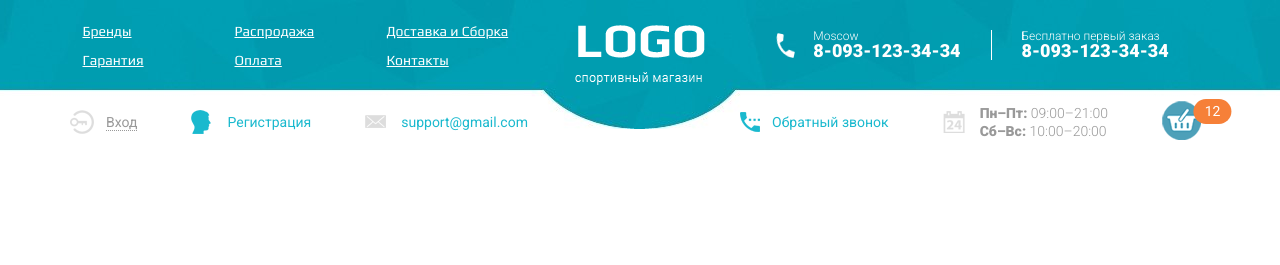
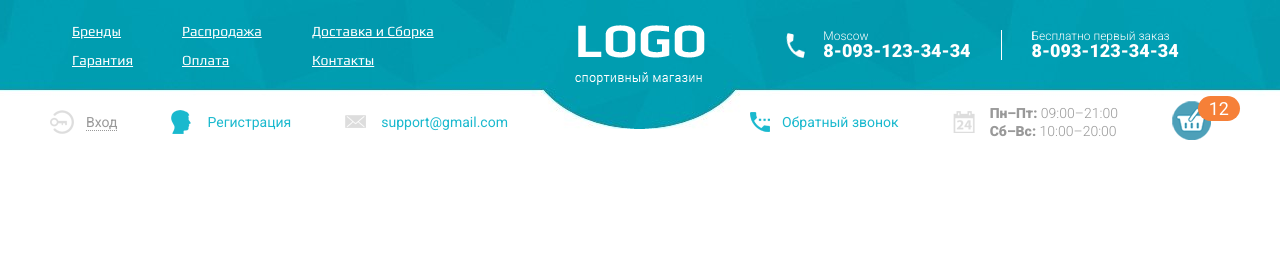
Before and after one commit to SSilvain/mf_shop-layout, a website: page src/index.html in a window 1280 px wide. Drawn offline with nearby package versions, Linux system fonts and the light colour scheme; files that its build step writes are made by us from their sources.

Commit message:
adaptive fix

```diff
--- a/src/scss/header.scss
+++ b/src/scss/header.scss
@@ -62,11 +62,14 @@
 
     // .menu__list
     &__list {
-        display: flex;
-        flex-wrap: wrap;
+        display: grid;
+        grid-template-columns: 110px 130px 180px;
         li {
-            flex: 0 0 36%;
-            margin: 1px -2%;
+            margin: 1px 0;
+            @media (max-width: $md1+px) {
+                margin: 1px -6%;
+                grid-template-columns: 90px 110px 160px;
+            }
         }
     }
 
@@ -115,6 +118,10 @@
         &:last-child {
             border: none;
         }
+        @media (max-width: $md1+px) {
+            padding: 0 15px;
+            background-size: 15px;
+        }
     }
 
     // .contacts-header__item
@@ -138,6 +145,10 @@
         font-size: 18px;
         font-weight: 900;
         color: #fff;
+        white-space: nowrap;
+        @media (max-width: $md1+px) {
+            font-size: 16px;
+        }
     }
 }
 .bottom-header {
@@ -173,6 +184,9 @@
         a {
             padding-left: 36px;
             display: inline-block;
+            @media (max-width: $md1+px) {
+                padding-left: 20px;
+            }
         }
     }
 
@@ -222,8 +236,12 @@
         display: inline-block;
         background: url("../img/icons/phone_blue.png") left no-repeat;
         padding-left: 32px;
-        line-height: 20;
+        line-height: 20px;
         color: $blueLink;
+        @media (max-width: $md1+px) {
+            background-image: none;
+            padding-left: 0;
+        }
     }
 
     // .info-header__schedule
@@ -236,6 +254,10 @@
         color: $bottomHeaderGray;
         span {
             font-weight: 900;
+        }
+        @media (max-width: $md1+px) {
+            background-image: none;
+            padding-left: 0;
         }
     }
 
@@ -252,9 +274,13 @@
             border-radius: 20px;
             line-height: 25px;
             background-color: $cartCountBackground;
-            right: 0;
-            transform: translate(70%, 0px);
+            right: -25px;
+            top: -3px;
             color: $cartCountText;
+            font-size: 18px;
+            @media (max-width: $md1+px) {
+                right: -10px;
+            }
         }
     }
 }
--- a/src/scss/style.scss
+++ b/src/scss/style.scss
@@ -14,7 +14,7 @@ $fontFamily: "Roboto";
 
 $minWidth: 320;
 $maxWidth: 1400;
-$maxWidthContainer: 1140;
+$maxWidthContainer: 1180;
 $md1: $maxWidthContainer + 12;
 $md2: 991.98;
 $md3: 767.98;
@@ -107,13 +107,9 @@ h6 {
     font-size: inherit;
     font-weight: 400;
 }
-/*--------------------*/
 
-.bigred {
-    font-size: 20px;
-    color: red;
-}
 /*Обнуление конец*/
+/*общие параметры*/
 body {
     color: #000;
     font-size: 14px;
@@ -123,7 +119,7 @@ body {
         overflow: hidden;
     }
 }
-
+/*общие параметры*/
 .wrapper {
     width: 100%;
     min-height: 100%;
```
